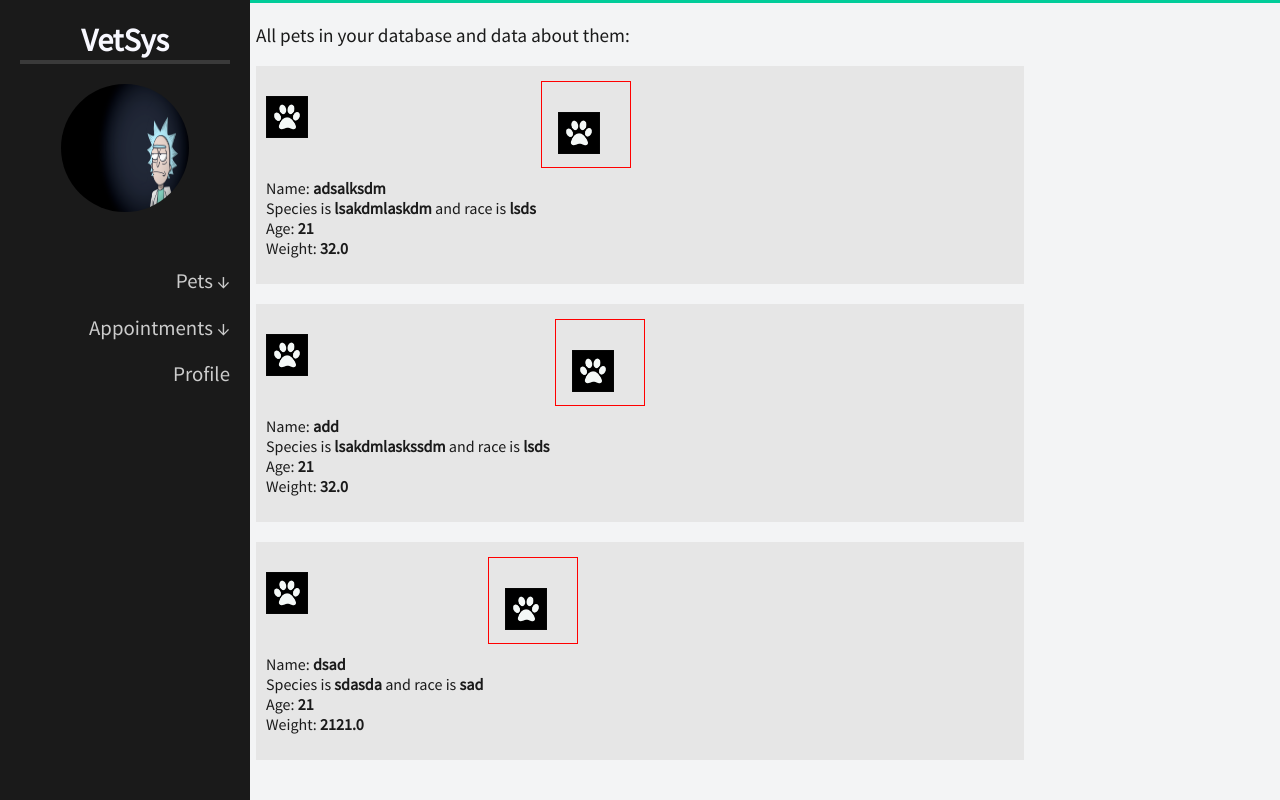
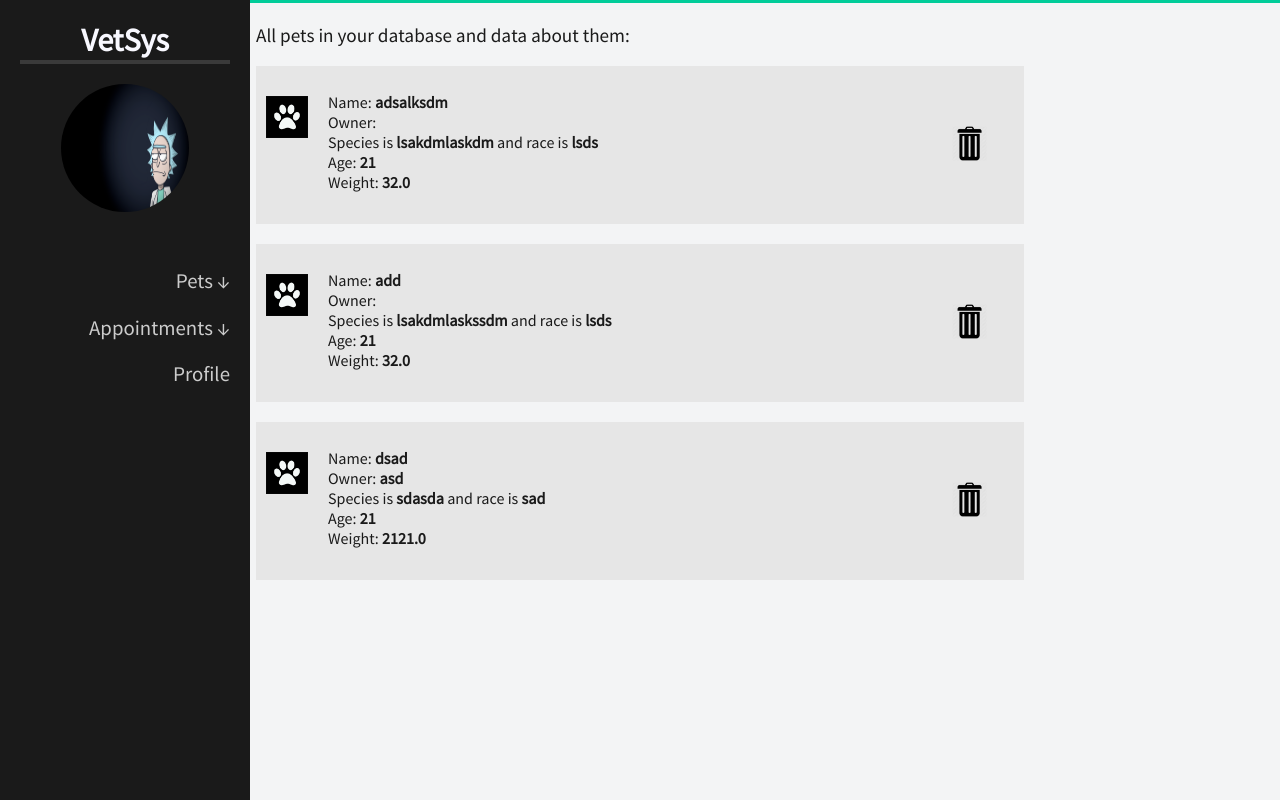
Before and after one commit to ScumMaster/372_071VetSys, a Flask app: page /list_pet in a window 1280 px wide. Run offline with Flask 2, Linux system fonts and the light colour scheme; a user stored in the database is signed in; data comes from the database, SQL or seed files in the repository; both versions use the stored data as it was after the commit.

Commit message:
page structure developed

```diff
--- a/VetSys/dashboard/routes.py
+++ b/VetSys/dashboard/routes.py
@@ -60,7 +60,7 @@ def create_appointment():
             db.session.commit()
             flash('Appointment created succesffully')
         except:
-            return Exception('An error occurred while creating appointment')
+            return "selam"
 
     return render_template('appointment.html', form=form)
 
@@ -130,14 +130,6 @@ def create_treatment_record():
 
     return render_template('treatment_records', treatment_creation_form=treatment_creation_form)
 
-
-# "yeni kayit" on the left panel
-@dashboard.route('/add_register', methods=['GET', 'POST'])
-def add_register():
-    return render_template('add_register.html')
-
-
-# "kayitlari goruntule" on the left panel
 @dashboard.route('/display_registers', methods=['GET', 'POST'])
 def display_registers():
     appointments = Appointment.query.all()
--- a/VetSys/static/css/master.css
+++ b/VetSys/static/css/master.css
@@ -39,8 +39,9 @@ button,
   min-width: 90px;
 }
 
-button:hover {
-  background: #00bb88;
+button:hover,
+.submit_button:hover {
+    background: #00bb88;
 }
 
 .form {
@@ -71,10 +72,14 @@ form.appointment_zone {
     padding: 10px;
     background: #e6e6e6;
     display: flex;
-    justify-content: flex-start;
+    justify-content: space-between;
     margin-bottom: 20px;
 }
 
+.thrash {
+    height: 35px;
+    width: 35px;
+}
 .data_pawicon {
     height: 42px;
     width: 42px;
@@ -82,12 +87,10 @@ form.appointment_zone {
     margin-right: 20px;
 }
 
-.delete_zone {
-    float: right;
+.delete_button {
+    background: #e6e6e6;
+    margin: 40px auto;
 }
-.delete_button {
-    float: right;
-    background: #e6e6e6;
-    border: 1px solid red;
-    text-align: right;
+.delete_button:hover {
+    background: #d6d6d6;
 }
--- a/VetSys/templates/add_appointment.html
+++ /dev/null
@@ -1,5 +0,0 @@
-{% extends "layout.html" %}
-{% block page_content %}
-    <p>this is add appointment page content.</p>
-    <p>appointment form will come here...</p>
-{% endblock %}
--- a/VetSys/templates/add_register.html
+++ /dev/null
@@ -1,5 +0,0 @@
-{% extends "layout.html" %}
-{% block page_content %}
-    <p>this is add register page content.</p>
-    <p>register form will be here...</p>
-{% endblock %}
--- a/VetSys/templates/layout.html
+++ b/VetSys/templates/layout.html
@@ -5,6 +5,7 @@
         <link rel="stylesheet" href="{{ url_for('static', filename='css/master.css') }}">
         <link rel="stylesheet" href="{{ url_for('static', filename='css/left_panel_style.css') }}">
         <script src="{{ url_for('static', filename='js/dropdown.js') }}"></script>
+        <script src="https://ajax.googleapis.com/ajax/libs/jquery/3.4.1/jquery.min.js"></script>
         <title>VetSys</title>
     </head>
     <body>
--- a/VetSys/templates/list_pet.html
+++ b/VetSys/templates/list_pet.html
@@ -3,23 +3,27 @@
     <p style="font-size:1.2em">All pets in your database and data about them: </p>
     {% for pet in pets %}
         <div class="pet_data">
-            <div>
+
+            <div style="display: flex;
+                        justify-content: flex-start;">
                 <img src="{{ url_for('static', filename='images/logoimg_paw.png') }}" class="data_pawicon">
                 <br><br>
                 <p class="page_data_text">
                     Name: <b>{{ pet.name }}</b> <br>
+                    Owner: <b>{{ pet.owner_ssn }}</b> <br>
                     Species is <b>{{ pet.species }}</b> and race is <b>{{ pet.race }}</b> <br>
                     Age: <b>{{ pet.age }}</b> <br>
                     Weight: <b>{{ pet.weight }}</b> <br>
                 </p>
             </div>
-            <form class=""  method="POST">
-                <div class="delete_zone">
+
+            <div class="delete_zone">
+                <form class="" method="POST">
                     <button type="submit"  class="delete_button" name="button-delete" value="{{pet.pet_id}}">
-                        <img src="{{ url_for('static', filename='images/logoimg_paw.png') }}" class="data_pawicon">
+                        <img src="{{ url_for('static', filename='images/thrash.png') }}" class="thrash">
                     </button>
-                </div>
-            </form>
+                </form>
+            </div>
 
         </div>
     {% endfor %}
--- a/VetSys/templates/register_new_pet.html
+++ b/VetSys/templates/register_new_pet.html
@@ -18,6 +18,10 @@
                  {{ pet_creation_form.race(class_="form_textbox") }}
              </div>
              <div class="form">
+                 {{ pet_creation_form.owner_ssn.label }}<br>
+                 {{ pet_creation_form.owner_ssn(class_="form_textbox") }}
+             </div>
+             <div class="form">
                  {{ pet_creation_form.age.label }}<br>
                  {{ pet_creation_form.age(class_="form_textbox") }}
              </div>
@@ -25,7 +29,6 @@
                  {{ pet_creation_form.weight.label }}<br>
                  {{ pet_creation_form.weight(class_="form_textbox") }}
              </div>
-
              <br><br>
              {{ pet_creation_form.submit_button(class_="submit_button") }}
          </form>
```
Also changed, not shown: VetSys/site.db (added), VetSys/static/images/thrash.png (added).
